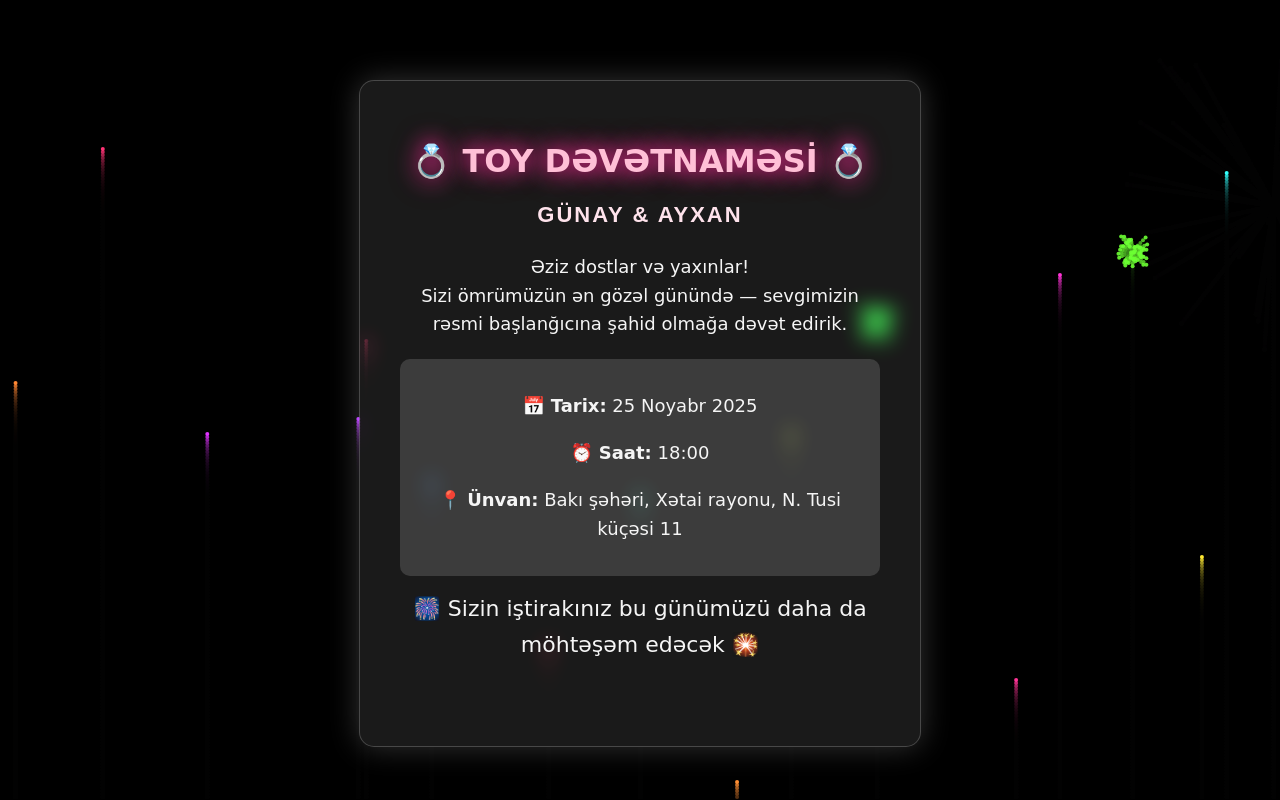
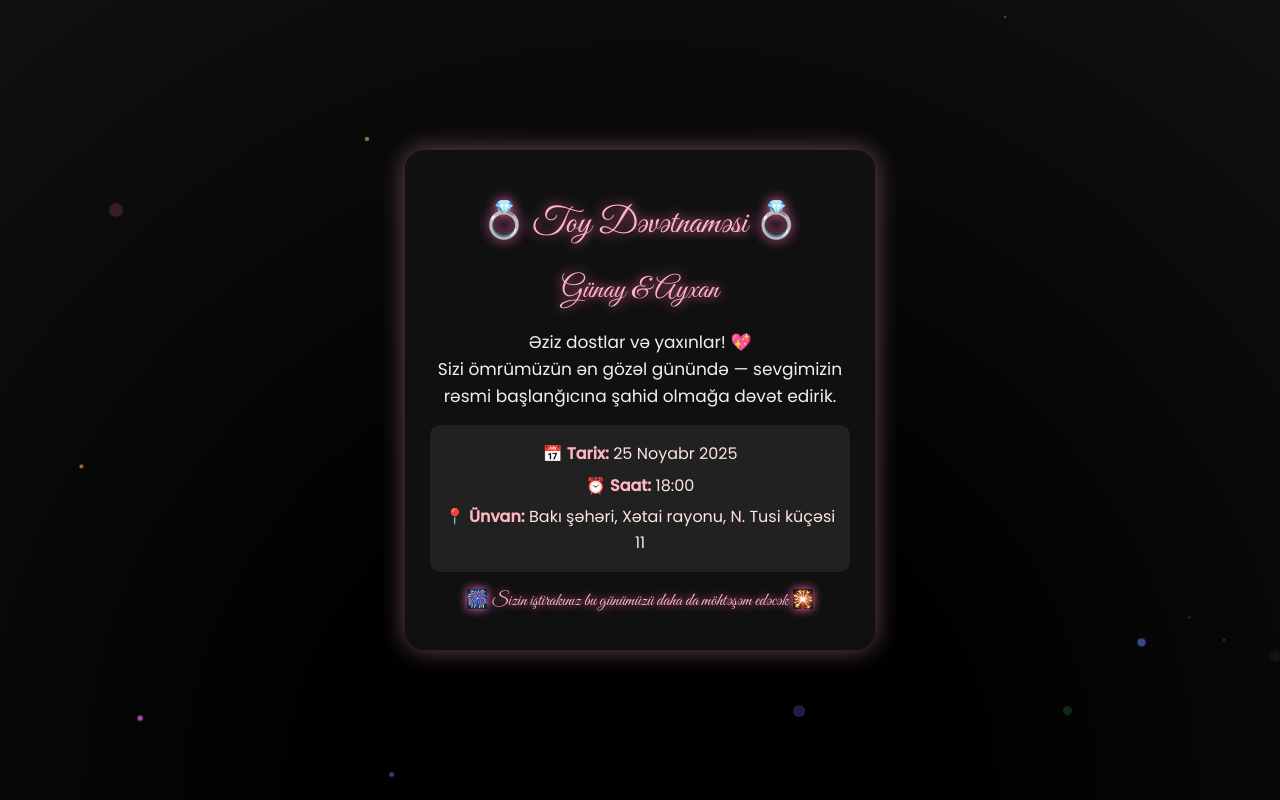
Before and after one commit to Toydavetname/ToyDavetnamesi, a plain HTML site: page index.html in a window 1280 px wide. Drawn offline with Linux system fonts and the light colour scheme.

Commit message:
Add files via upload

```diff
--- a/index.html
+++ b/index.html
@@ -3,221 +3,159 @@
 <head>
   <meta charset="UTF-8">
   <meta name="viewport" content="width=device-width, initial-scale=1.0">
-  <title>Toy Dəvətnaməsi - Günay & Ayxan</title>
+  <title>Günay & Ayxan - Toy Dəvətnaməsi</title>
+  <link href="https://fonts.googleapis.com/css2?family=Great+Vibes&family=Poppins:wght@400;500&display=swap" rel="stylesheet">
   <style>
-    html, body {
+    body {
       margin: 0;
       padding: 0;
-      height: 100%;
+      background: radial-gradient(circle at bottom, #000 30%, #111);
       overflow: hidden;
-      font-family: "Great Vibes", cursive, "Segoe UI", sans-serif;
-      background: radial-gradient(circle at bottom, #000022, #000);
+      display: flex;
+      justify-content: center;
+      align-items: center;
+      min-height: 100vh;
       color: #fff;
+      font-family: 'Poppins', sans-serif;
     }
 
-    canvas {
+    .fireworks {
       position: fixed;
       top: 0;
       left: 0;
       width: 100%;
       height: 100%;
+      overflow: hidden;
       z-index: 0;
+      background: transparent;
     }
 
-    .card {
+    .container {
       position: relative;
-      z-index: 10;
-      background: rgba(255, 255, 255, 0.1);
-      border: 1px solid rgba(255,255,255,0.2);
-      border-radius: 15px;
-      backdrop-filter: blur(10px);
-      padding: 40px;
+      z-index: 2;
+      width: 90%;
+      max-width: 420px;
+      background: rgba(20, 20, 20, 0.8);
+      border-radius: 20px;
+      padding: 25px;
       text-align: center;
-      width: 480px;
-      margin: 80px auto;
-      box-shadow: 0 0 30px rgba(255,255,255,0.2);
-      animation: fadeIn 2.5s ease-in;
+      box-shadow: 0 0 25px rgba(255, 182, 193, 0.4);
+      backdrop-filter: blur(8px);
+      animation: fadeIn 1.2s ease;
+    }
+
+    h1, h2 {
+      font-family: 'Great Vibes', cursive;
+      font-weight: 500;
+      color: #ffb6c1;
+      text-shadow: 0 0 12px #ff69b4;
+    }
+
+    h1 {
+      font-size: 36px;
+      margin-bottom: 10px;
+    }
+
+    h2 {
+      font-size: 30px;
+      margin-bottom: 20px;
+    }
+
+    p {
+      font-size: 17px;
+      color: #f0f0f0;
+      line-height: 1.6;
+      margin: 10px 0;
+      font-family: 'Poppins', sans-serif;
+      font-weight: 400;
+    }
+
+    .info-box {
+      background: rgba(255, 255, 255, 0.07);
+      border-radius: 10px;
+      padding: 10px;
+      margin: 15px 0;
+    }
+
+    .info-box p {
+      margin: 6px 0;
+      font-size: 16px;
+      color: #ffe4e1;
+    }
+
+    .info-box span {
+      font-weight: 600;
+      color: #ffb6c1;
+    }
+
+    .highlight {
+      color: #ffb6c1;
+      font-size: 18px;
+      margin-top: 15px;
+      text-shadow: 0 0 10px #ff69b4;
+      font-family: 'Great Vibes', cursive;
+      font-weight: 500;
     }
 
     @keyframes fadeIn {
-      from { opacity: 0; transform: scale(0.8); }
-      to { opacity: 1; transform: scale(1); }
+      from { opacity: 0; transform: translateY(20px); }
+      to { opacity: 1; transform: translateY(0); }
     }
 
-    h1 {
-      font-size: 32px;
-      color: #ffbfd6;
-      text-shadow: 0 0 15px #ff69b4, 0 0 30px #ff1493;
-      animation: glow 3s infinite alternate;
+    @media (max-width: 600px) {
+      .container { width: 95%; padding: 18px; }
+      h1 { font-size: 32px; }
+      h2 { font-size: 26px; }
+      p { font-size: 15px; }
     }
 
-    @keyframes glow {
-      from { text-shadow: 0 0 10px #ff69b4; }
-      to { text-shadow: 0 0 30px #ff1493, 0 0 50px #ff007f; }
+    @keyframes explode {
+      from { transform: scale(0); opacity: 1; }
+      to { transform: scale(1.2); opacity: 0; }
     }
 
-    h2 {
-      font-family: "Poppins", sans-serif;
-      color: #ffe3ec;
-      margin-bottom: 25px;
-      font-size: 22px;
-      letter-spacing: 2px;
-    }
-
-    p {
-      font-size: 18px;
-      line-height: 1.6;
-      color: #f5f5f5;
-    }
-
-    .details {
-      margin-top: 20px;
-      background: rgba(255,255,255,0.15);
-      padding: 15px;
-      border-radius: 10px;
-    }
-
-    .emoji {
-      font-size: 22px;
-      margin-top: 15px;
-    }
-
-    .signature {
-      margin-top: 25px;
-      animation: fadeIn 3s ease-in-out;
-    }
-
-    .signature img {
-      width: 200px;
-      opacity: 0.9;
-      filter: drop-shadow(0 0 6px rgba(255,255,255,0.6));
+    .spark {
+      position: absolute;
+      border-radius: 50%;
+      animation: explode 1.5s ease-out infinite;
     }
   </style>
 </head>
 <body>
-  <canvas id="fireworks"></canvas>
+  <div class="fireworks"></div>
 
-  <div class="card">
-    <h1>💍 TOY DƏVƏTNAMƏSİ 💍</h1>
-    <h2>GÜNAY & AYXAN</h2>
-    <p>Əziz dostlar və yaxınlar!<br>
+  <div class="container">
+    <h1>💍 Toy Dəvətnaməsi 💍</h1>
+    <h2>Günay & Ayxan</h2>
+
+    <p>Əziz dostlar və yaxınlar! 💖<br>
     Sizi ömrümüzün ən gözəl günündə — sevgimizin rəsmi başlanğıcına şahid olmağa dəvət edirik.</p>
 
-    <div class="details">
-      <p>📅 <strong>Tarix:</strong> 25 Noyabr 2025</p>
-      <p>⏰ <strong>Saat:</strong> 18:00</p>
-      <p>📍 <strong>Ünvan:</strong> Bakı şəhəri, Xətai rayonu, N. Tusi küçəsi 11</p>
+    <div class="info-box">
+      <p>📅 <span>Tarix:</span> 25 Noyabr 2025</p>
+      <p>⏰ <span>Saat:</span> 18:00</p>
+      <p>📍 <span>Ünvan:</span> Bakı şəhəri, Xətai rayonu, N. Tusi küçəsi 11</p>
     </div>
 
-    <p class="emoji">🎆 Sizin iştirakınız bu günümüzü daha da möhtəşəm edəcək 🎇</p>
-
-    <!-- İMZA BURADA -->
-    <div class="signature">
-      <img src="images/995371ff-1942-4288-81b1-cdefa1aa3f7a.png" alt="">
-    </div>
+    <p class="highlight">🎆 Sizin iştirakınız bu günümüzü daha da möhtəşəm edəcək 🎇</p>
   </div>
 
   <script>
-    const canvas = document.getElementById('fireworks');
-    const ctx = canvas.getContext('2d');
-    canvas.width = innerWidth;
-    canvas.height = innerHeight;
-
-    const fireworks = [];
-    const particles = [];
-
-    class Firework {
-      constructor(x, y, targetY) {
-        this.x = x;
-        this.y = y;
-        this.targetY = targetY;
-        this.speed = 3;
-        this.color = `hsl(${Math.random() * 360}, 100%, 60%)`;
-        this.done = false;
-      }
-
-      update() {
-        this.y -= this.speed;
-        if (this.y <= this.targetY) {
-          this.explode();
-          this.done = true;
-        }
-      }
-
-      explode() {
-        for (let i = 0; i < 50; i++) {
-          particles.push(new Particle(this.x, this.y, this.color));
-        }
-      }
-
-      draw() {
-        ctx.beginPath();
-        ctx.arc(this.x, this.y, 2, 0, Math.PI * 2);
-        ctx.fillStyle = this.color;
-        ctx.fill();
-      }
+    const fireworks = document.querySelector('.fireworks');
+    function createSpark() {
+      const spark = document.createElement('div');
+      spark.classList.add('spark');
+      const size = Math.random() * 10 + 6;
+      spark.style.width = size + 'px';
+      spark.style.height = size + 'px';
+      spark.style.background = `hsl(${Math.random() * 360}, 100%, 70%)`;
+      spark.style.left = Math.random() * window.innerWidth + 'px';
+      spark.style.top = Math.random() * window.innerHeight + 'px';
+      spark.style.animationDuration = (Math.random() * 2 + 1) + 's';
+      fireworks.appendChild(spark);
+      setTimeout(() => spark.remove(), 1800);
     }
-
-    class Particle {
-      constructor(x, y, color) {
-        this.x = x;
-        this.y = y;
-        this.color = color;
-        this.speedX = (Math.random() - 0.5) * 6;
-        this.speedY = (Math.random() - 0.5) * 6;
-        this.alpha = 1;
-        this.gravity = 0.05;
-      }
-
-      update() {
-        this.x += this.speedX;
-        this.y += this.speedY + this.gravity;
-        this.alpha -= 0.02;
-      }
-
-      draw() {
-        ctx.globalAlpha = this.alpha;
-        ctx.beginPath();
-        ctx.arc(this.x, this.y, 2, 0, Math.PI * 2);
-        ctx.fillStyle = this.color;
-        ctx.fill();
-        ctx.globalAlpha = 1;
-      }
-    }
-
-    function animate() {
-      ctx.fillStyle = "rgba(0, 0, 0, 0.2)";
-      ctx.fillRect(0, 0, canvas.width, canvas.height);
-
-      if (Math.random() < 0.05) {
-        fireworks.push(new Firework(
-          Math.random() * canvas.width,
-          canvas.height,
-          Math.random() * canvas.height / 2
-        ));
-      }
-
-      for (let i = fireworks.length - 1; i >= 0; i--) {
-        fireworks[i].update();
-        fireworks[i].draw();
-        if (fireworks[i].done) fireworks.splice(i, 1);
-      }
-
-      for (let i = particles.length - 1; i >= 0; i--) {
-        particles[i].update();
-        particles[i].draw();
-        if (particles[i].alpha <= 0) particles.splice(i, 1);
-      }
-
-      requestAnimationFrame(animate);
-    }
-
-    animate();
-
-    window.addEventListener('resize', () => {
-      canvas.width = innerWidth;
-      canvas.height = innerHeight;
-    });
+    setInterval(createSpark, 130);
   </script>
 </body>
 </html>
```
